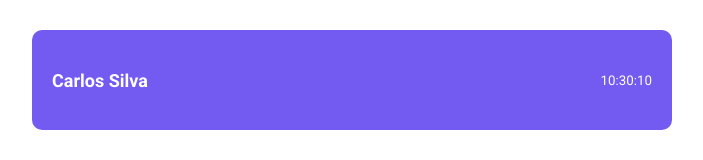
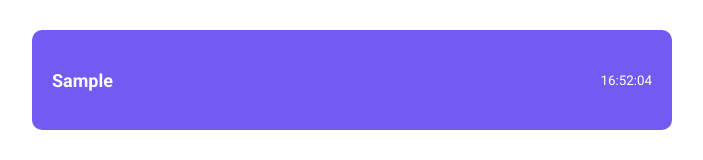
Before and after one commit to polyanetuag/reactAppDiscover, a React (Vite) app: page / in a window 1280 px wide. Both pictures are taken after typing "Sample" into the empty fields and a click on the button "Adicionar". Shown: the part 355-515 px from the top of the page, without its empty margins (288-991 px from the left). Built offline with nearby package versions, Linux system fonts and the light colour scheme.

Commit message:
feat: making component generic - props

```diff
--- a/src/components/Card/index.jsx
+++ b/src/components/Card/index.jsx
@@ -1,10 +1,10 @@
 import './styles.css'
 
-export function Card() {
+export function Card(props) {
     return (
         <div className='card'>
-            <strong>Carlos Silva</strong>
-            <small>10:30:10</small>
+            <strong>{props.name}</strong>
+            <small>{props.time}</small>
         </div>
     )
 }
```
